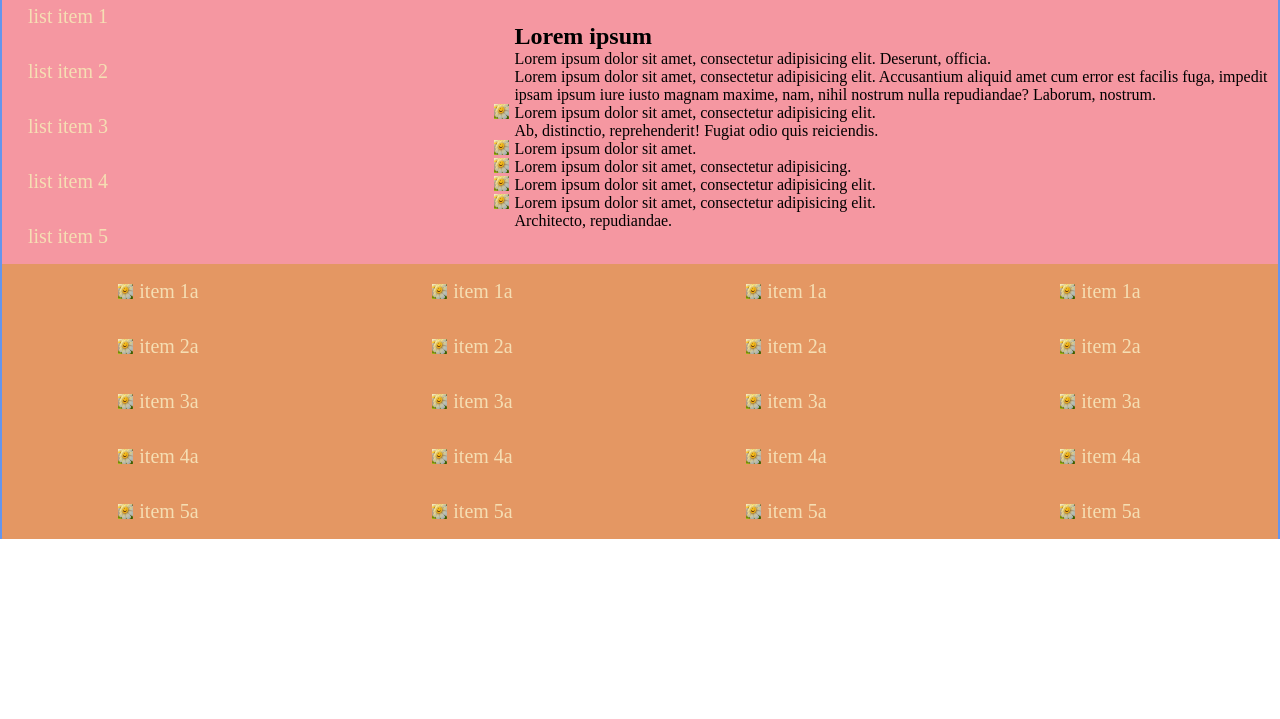
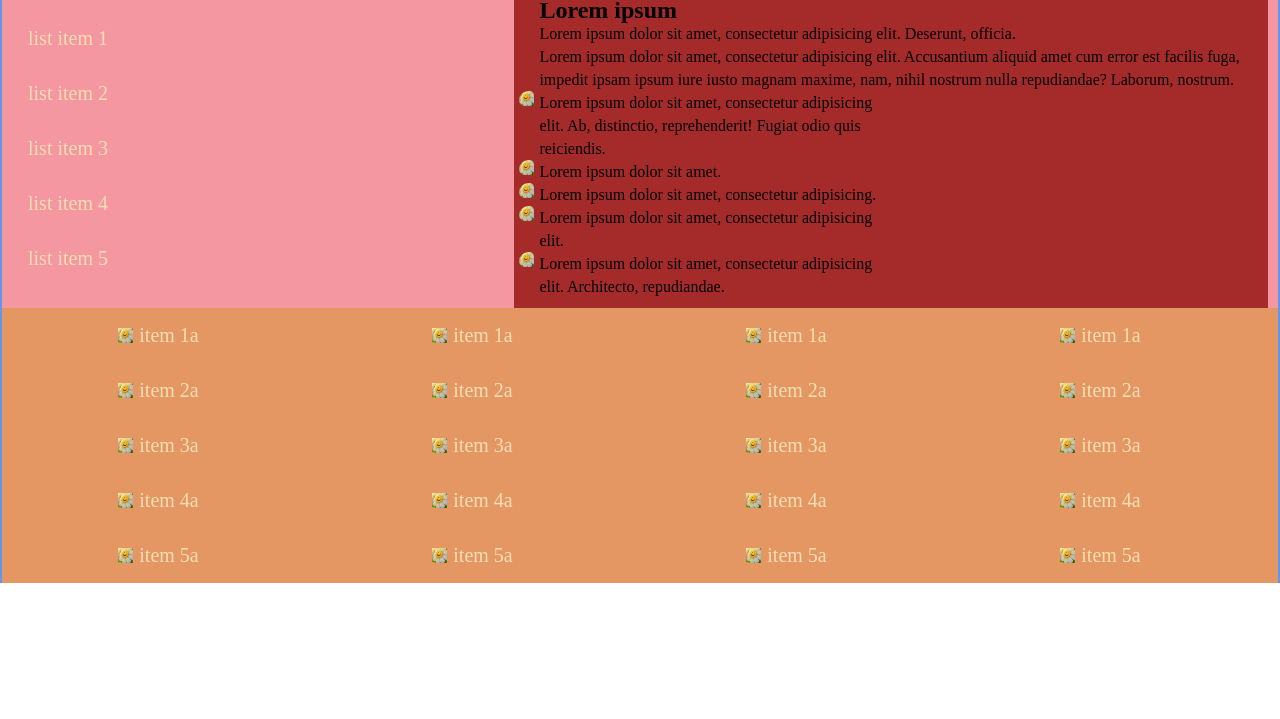
Before and after one commit to PeterBocha/TestGIT, a plain HTML site: page index.html in a window 1280 px wide. Shown: the part 81-800 px from the top of the page. Drawn offline with Linux system fonts and the light colour scheme.

Commit message:
Add bg aside and style :before

```diff
--- a/style/main.css
+++ b/style/main.css
@@ -93,6 +93,9 @@ section .wrapper {
 }
 .wrapper aside{
     width: 60%;
+    background: brown;
+    padding: 10px 10px 10px 25px;
+    line-height: 23px;
 }
 
 .wrapper nav ul{
@@ -118,6 +121,7 @@ section .wrapper aside ul li:before{
     height: 15px;
     position: absolute;
     left: -20px;
+    border-radius: 10px 5px 0 6px;;
 }
 
 footer .wrapper ul li{
```
